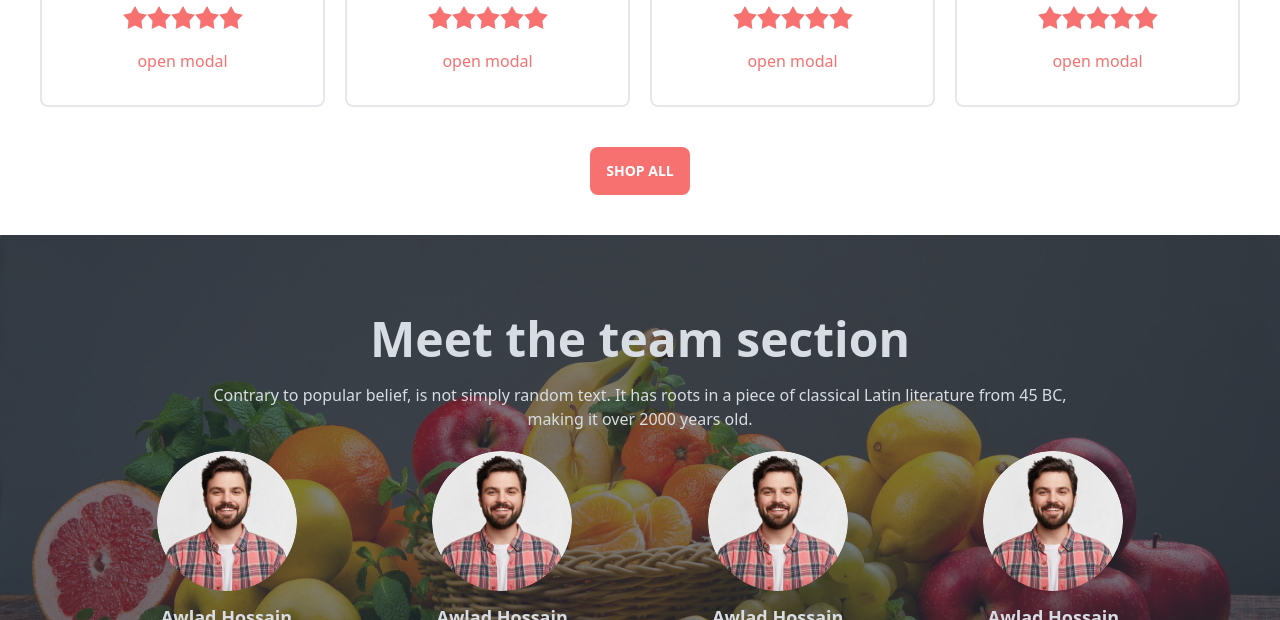
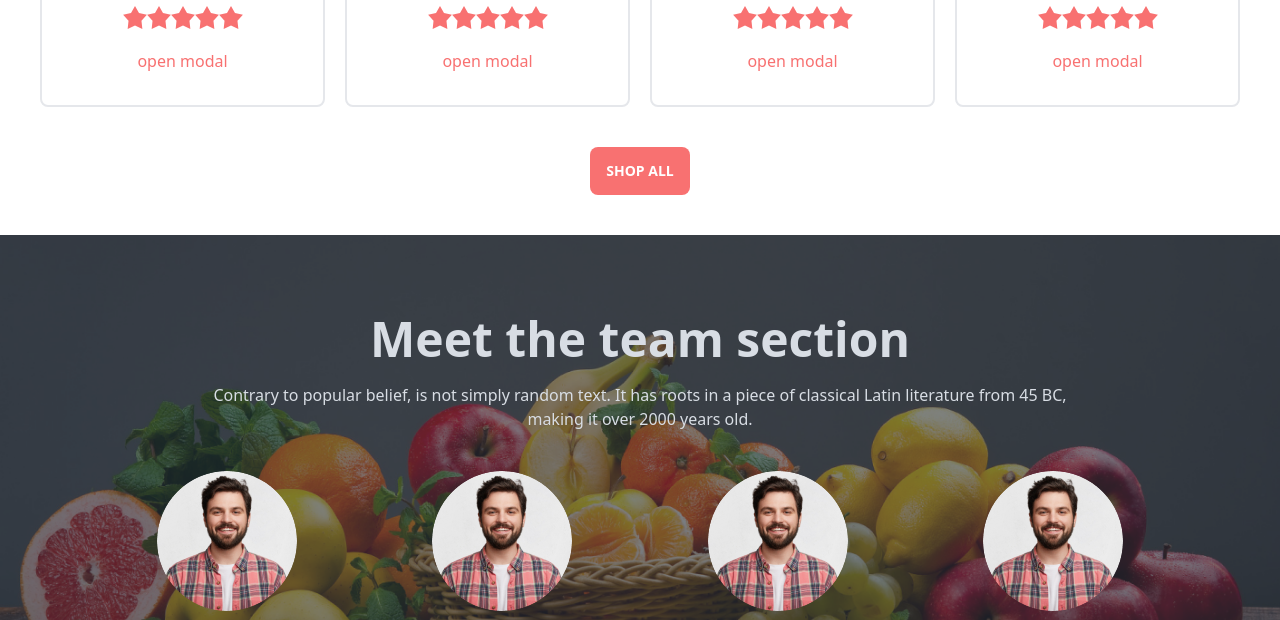
Before and after one commit to Asif3359/assignment-3-fruit, a plain HTML site: page index.html in a window 1280 px wide. Shown: the part 1320-1940 px from the top of the page. Drawn offline with nearby package versions, Linux system fonts and the light colour scheme.

Commit message:
complet team edit

```diff
--- a/index.html
+++ b/index.html
@@ -408,7 +408,7 @@
                 <h1 class="mb-5 text-5xl font-bold">Meet the team section</h1>
             <p class="mb-5">Contrary to popular belief, is not simply random text. It has roots in a piece of classical Latin literature from 45 BC, making it over 2000 years old.</p>
             </div>
-            <div class="grid grid-cols-1 md:grid-cols-4 gap-5">
+            <div class="grid grid-cols-1 md:grid-cols-4 gap-5 mt-10">
                 <div>
                     <div class="flex justify-center mb-3">
                         <img class="rounded-full" src="./images/member1.png" alt="">
```
